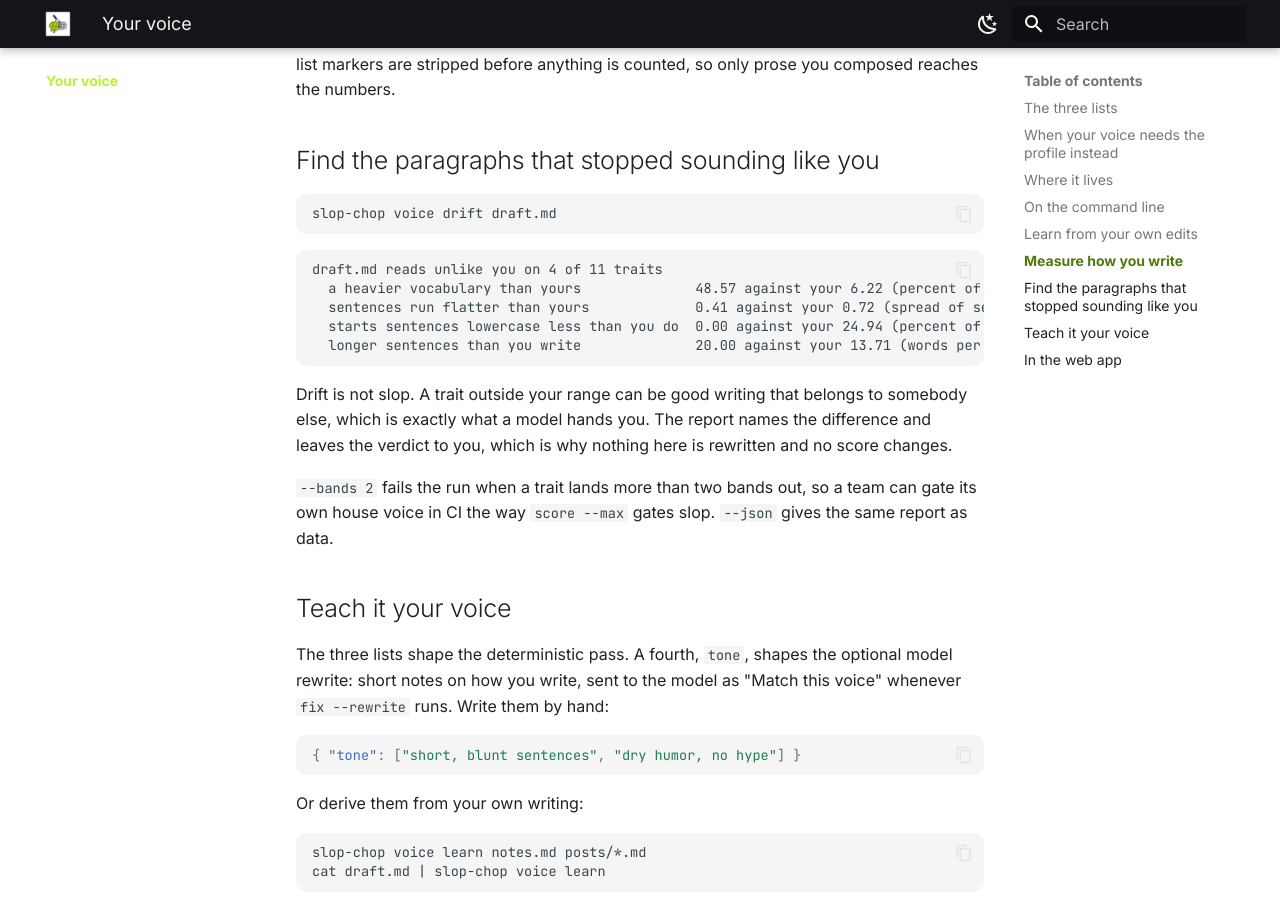
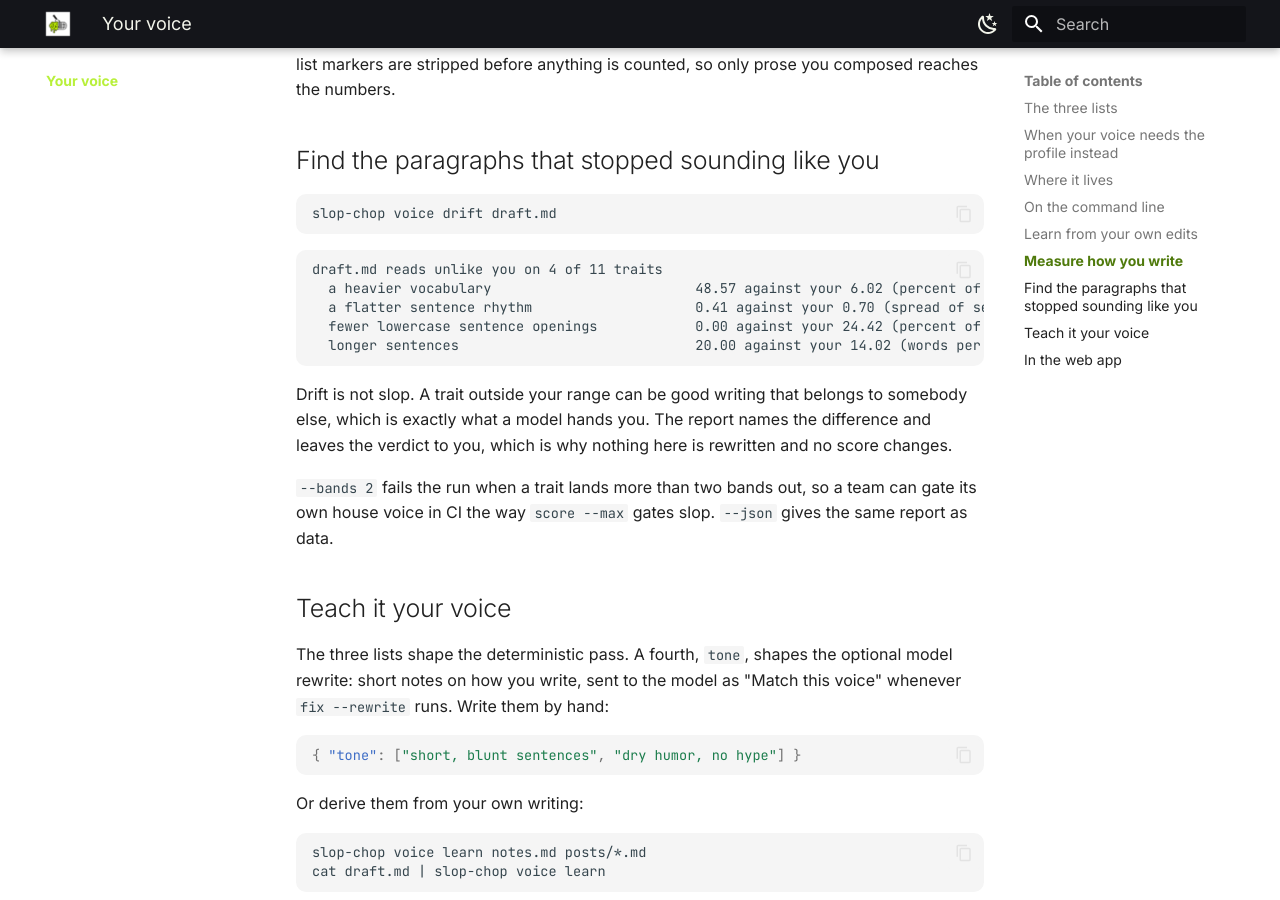
Before and after one commit to dcadolph/slop-chop, an MkDocs documentation site: the page built from docs/VOICE.md, in a window 1280 px wide and 900 px high, scrolled down 3097 px. Built offline with MkDocs 1.6.1 and Material for MkDocs 9.7.7, drawn with Linux system fonts in a browser that asks for light colours.

Commit message:
Name what the text did without a pronoun in the drift report

````diff
--- a/docs/VOICE.md
+++ b/docs/VOICE.md
@@ -129,10 +129,10 @@ slop-chop voice drift draft.md
 
 ```
 draft.md reads unlike you on 4 of 11 traits
-  a heavier vocabulary than yours              48.57 against your 6.22 (percent of words over eight letters)
-  sentences run flatter than yours             0.41 against your 0.72 (spread of sentence length)
-  starts sentences lowercase less than you do  0.00 against your 24.94 (percent of sentences)
-  longer sentences than you write              20.00 against your 13.71 (words per sentence)
+  a heavier vocabulary                         48.57 against your 6.02 (percent of words over eight letters)
+  a flatter sentence rhythm                    0.41 against your 0.70 (spread of sentence length)
+  fewer lowercase sentence openings            0.00 against your 24.42 (percent of sentences)
+  longer sentences                             20.00 against your 14.02 (words per sentence)
 ```
 
 Drift is not slop. A trait outside your range can be good writing that belongs to somebody
````
Also changed, not shown: 1 other file.
